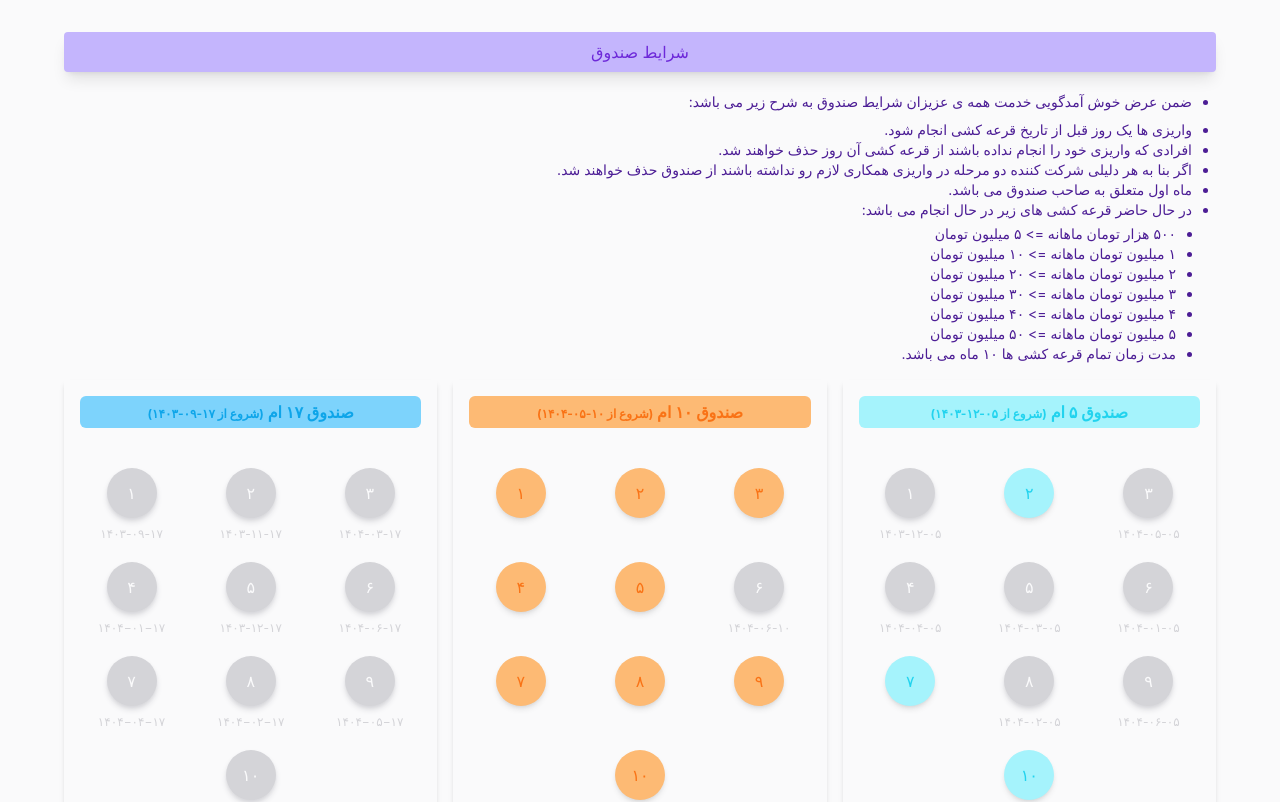
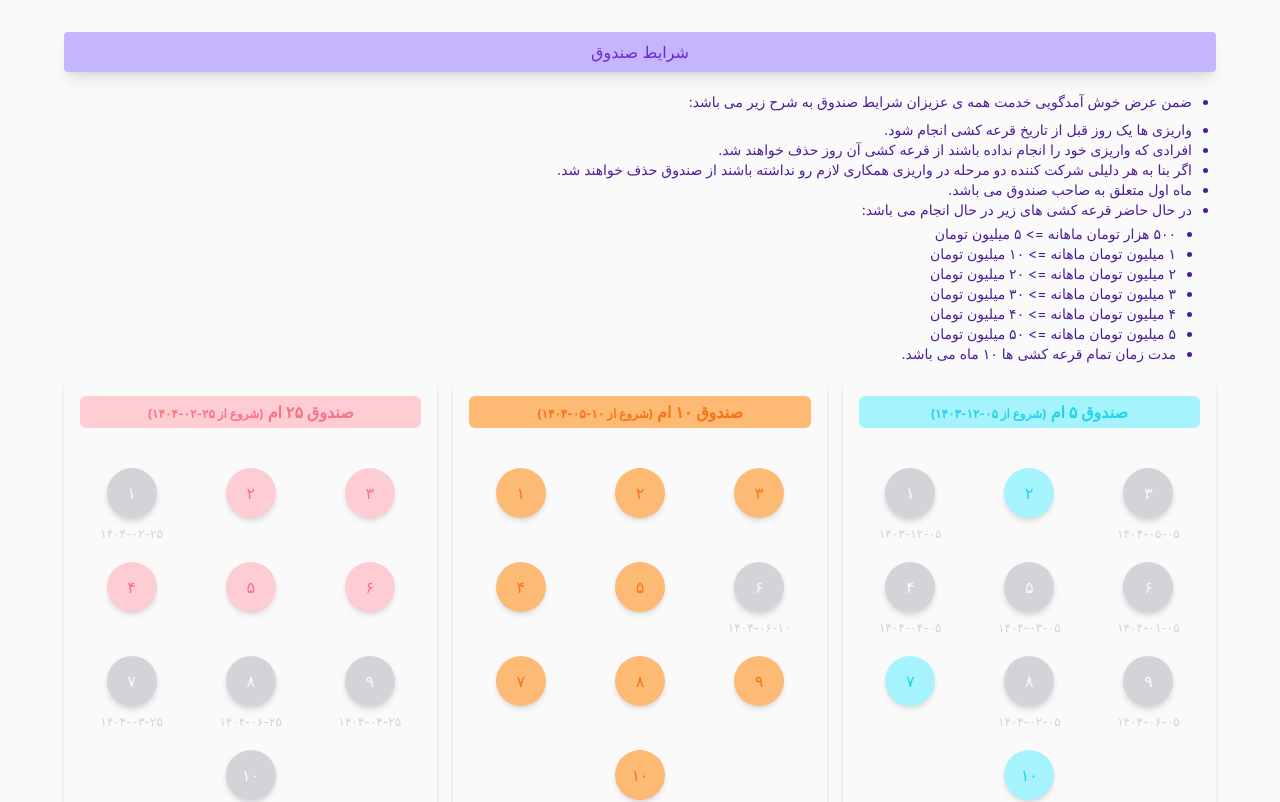
Before and after one commit to Raha7325/monthly-lottery, a React (Create React App) app: page / in a window 1280 px wide. Shown: the top 802 px of the page. Built offline with nearby package versions, Linux system fonts and the light colour scheme.

Commit message:
updated 25 lottery and remove 17 lottery

```diff
--- a/src/App.js
+++ b/src/App.js
@@ -1,6 +1,5 @@
 import './style/App.css';
 import React from 'react';
-import SeventeenthLottery from './components/seventeenth-lottery'
 import FifthLottery from './components/fifth-lottery'
 import TwentyLottery from './components/TwentyFive-lottery'
 import TenthLottery from './components/Tenth-lottery'
@@ -33,7 +32,6 @@ function App() {
           </div>
           <FifthLottery className='col-span-1' />
           <TenthLottery className='col-span-1' />
-          <SeventeenthLottery className='col-span-1' />
           <TwentyLottery className='col-span-1' />
         </div>
       </header>
--- a/src/components/TwentyFive-lottery.jsx
+++ b/src/components/TwentyFive-lottery.jsx
@@ -8,8 +8,8 @@ const SeventeenthLottery = () => {
         { number: '۶', label: '.' },
         { number: '۵', label: '.' },
         { number: '۴', label: '.' },
-        { number: '۹', label: '۱۴۰۴-۰۴-۲۵', isDisabled: true  },
-        { number: '۸', label: '.' },
+        { number: '۹', label: '۱۴۰۴-۰۴-۲۵', isDisabled: true },
+        { number: '۸', label: '۱۴۰۴-۰۶-۲۵', isDisabled: true },
         { number: '۷', label: '۱۴۰۴-۰۳-۲۵', isDisabled: true },
         { number: '۱۰', label: '۱۴۰۴-۰۵-۲۵', isDisabled: true, isCentered: true },
     ]
```
